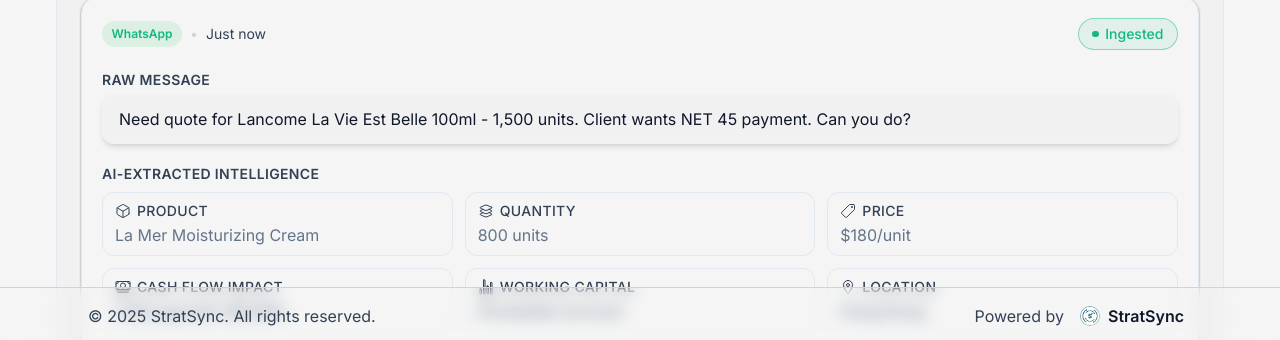
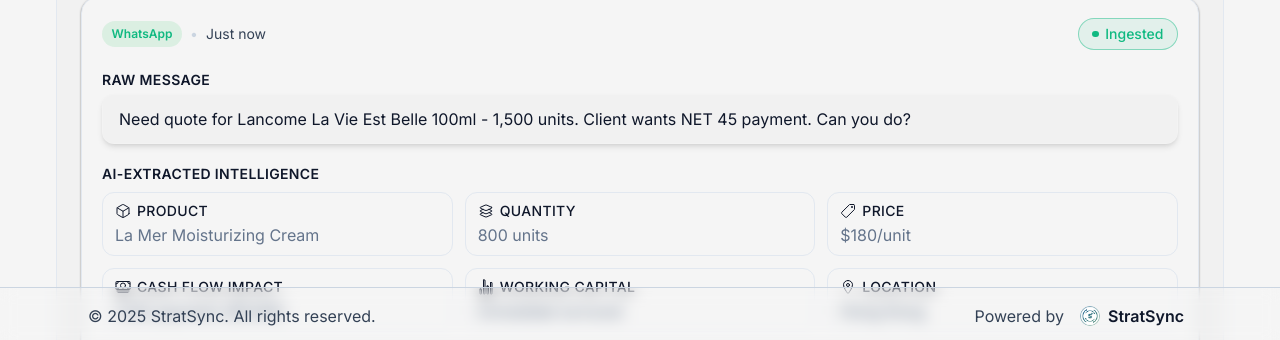
Before and after one commit to stratsync-rohit/revenue-intelligence-dashboard-tionale-v4, a React (Vite) app in the folder client/: page / in a window 1280 px wide. Both pictures are taken after a click on the tab "Data Ingestion". Shown: the part 456-796 px from the top of the page. Built offline with nearby package versions, Linux system fonts and the light colour scheme; no server answers.

Commit message:
update in index

```diff
--- a/client/src/components/data-ingestion/Field.tsx
+++ b/client/src/components/data-ingestion/Field.tsx
@@ -9,7 +9,7 @@
 
 const Field: React.FC<FieldProps> = ({ label, value, highlight, icon }) => (
   <div className="rounded-lg sm:rounded-xl px-2.5 sm:px-3 py-1.5 sm:py-2" style={{ border: '1px solid rgb(var(--color-border-light))', backgroundColor: 'rgb(var(--color-bg-secondary))' }}>
-    <p className="text-xs sm:text-sm font-medium uppercase tracking-wide flex items-center gap-1 sm:gap-1.5" style={{ color: 'rgb(var(--color-text-tertiary))' }}>
+    <p className="text-xs sm:text-sm font-medium uppercase tracking-wide flex items-center gap-1 sm:gap-1.5" style={{ color: 'rgb(var(--color-text-primary))' }}>
       {icon && <span className="text-sm sm:text-base">{icon}</span>}
       <span className="truncate">{label}</span>
     </p>
--- a/client/src/components/data-ingestion/MessageBlock.tsx
+++ b/client/src/components/data-ingestion/MessageBlock.tsx
@@ -73,7 +73,7 @@
     <section className="space-y-1">
       <p
         className="text-xs sm:text-sm font-semibold uppercase tracking-wide"
-        style={{ color: "rgb(var(--color-text-tertiary))" }}
+        style={{ color: "rgb(var(--color-text-primary))" }}
       >
         Raw Message
       </p>
@@ -85,7 +85,7 @@
     <section className="space-y-2">
       <p
         className="text-xs sm:text-sm font-semibold uppercase tracking-wide"
-        style={{ color: "rgb(var(--color-text-tertiary))" }}
+        style={{ color: "rgb(var(--color-text-primary))" }}
       >
         AI-Extracted Intelligence
       </p>
--- a/client/src/components/overview/ActivitySection.tsx
+++ b/client/src/components/overview/ActivitySection.tsx
@@ -30,7 +30,7 @@
                 className={`mt-0.5 sm:mt-1 h-1.5 w-1.5 sm:h-2 sm:w-2 rounded-full ${a.color} flex-shrink-0`}
               />
               <div>
-                <p className="text-xs sm:text-sm font-medium break-words" style={{ color: 'rgb(var(--color-text-tertiary))' }}>
+                <p className="text-xs sm:text-sm font-medium break-words" style={{ color: 'rgb(var(--color-text-secondary))' }}>
                   {a.label}
                 </p>
                 <p className="text-xs sm:text-sm" style={{ color: 'rgb(var(--color-text-quaternary))' }}>{a.time}</p>
--- a/client/src/components/overview/DealsSection.tsx
+++ b/client/src/components/overview/DealsSection.tsx
@@ -143,7 +143,7 @@
               <div>
                 <p
                   className="text-xs sm:text-sm"
-                  style={{ color: "rgb(var(--color-text-primary))" }}
+                  style={{ color: "rgb(var(--color-text-tertiary))" }}
                 >
                   Suggested Price
                 </p>
@@ -185,11 +185,10 @@
                     key={tag}
                     className="rounded-full px-2 sm:px-2.5 py-0.5 text-xs sm:text-sm font-medium"
                     style={{
-  backgroundColor: "rgb(var(--color-bg-secondary))",
-  color: "rgb(var(--color-text-secondary))",
-  border: "1px solid rgb(var(--color-border-light))",
-}}
-
+                      backgroundColor: "rgb(var(--color-bg-secondary))",
+                      color: "rgb(var(--color-text-secondary))",
+                      border: "1px solid rgb(var(--color-border-light))",
+                    }}
                   >
                     {tag}
                   </span>
```
Also changed, not shown: client/src/css/Parent-Index.css (+5 -63 lines), client/src/css/child-index.css (renamed from client/src/css/index.css), 1 other file (tests, documents, lock files or other folders).
